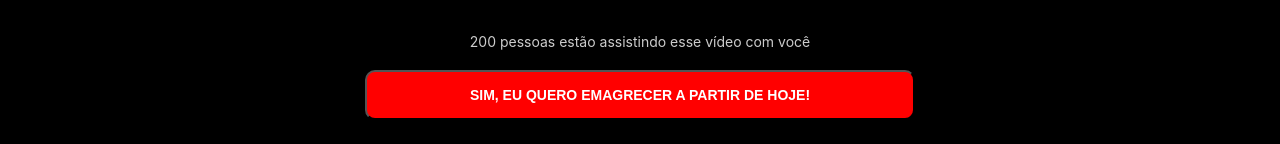
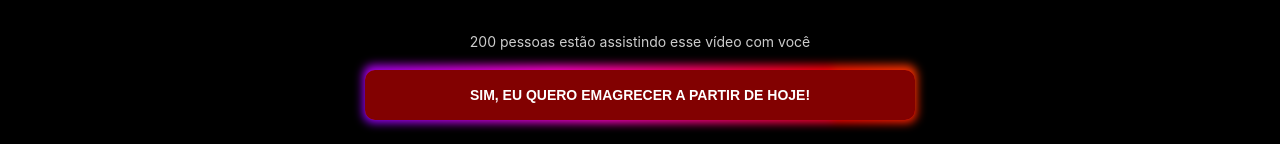
Before and after one commit to DjorgeSilva/marketing, a React (Create React App) app in the folder my-app/: page / in a window 1280 px wide. Shown: the part 808-952 px from the top of the page. Built offline with nearby package versions, Linux system fonts and the light colour scheme.

Commit message:
update button style

```diff
--- a/my-app/src/Components/Home/index.styles.ts
+++ b/my-app/src/Components/Home/index.styles.ts
@@ -133,7 +133,7 @@
 `;
 
 export const GenericButton = styled.button<ButtonPropType>`
-  height: 50px;
+  /*  height: 50px;
   background-color: red;
   color: #fff;
   font-weight: 800;
@@ -143,14 +143,101 @@
 
   display: flex;
   justify-content: center;
-  align-items: center;
+  align-items: center; */
 
   -webkit-user-select: none; /* Safari */
   -ms-user-select: none; /* IE 10 and IE 11 */
   user-select: none; /* Standard syntax */
 
-  &:hover {
+  /*   &:hover {
     background-color: rgb(255, 0, 0, 0.8);
+  }
+
+  @media (min-width: 0px) and (max-width: 549px) {
+    width: 90%;
+    font-size: 12px;
+  }
+
+  @media (min-width: 550px) {
+    font-size: 14px;
+    width: 550px;
+  } */
+
+  height: 50px;
+  border: none;
+  outline: none;
+  color: #fff;
+  cursor: pointer;
+  position: relative;
+  z-index: 0;
+  border-radius: 10px;
+
+  background: #ff0000;
+  font-weight: 800;
+  text-transform: uppercase;
+
+  &:before {
+    content: "";
+    background: linear-gradient(
+      45deg,
+      #ff0000,
+      #ff7300,
+      #fffb00,
+      #48ff00,
+      #00ffd5,
+      #002bff,
+      #7a00ff,
+      #ff00c8,
+      #ff0000
+    );
+    position: absolute;
+    top: -5px;
+    left: -2px;
+    background-size: 400%;
+    z-index: -1;
+    filter: blur(5px);
+    width: calc(100% + 4px);
+    height: calc(100% + 8px);
+    animation: glowing 20s linear infinite;
+    opacity: 0;
+    transition: opacity 0.3s ease-in-out;
+    border-radius: 10px;
+  }
+
+  &:active {
+    color: #000;
+  }
+
+  &:active:after {
+    background: transparent;
+  }
+
+  &:before {
+    opacity: 1;
+  }
+
+  &:after {
+    z-index: -1;
+    content: "";
+    position: absolute;
+    width: 100%;
+    height: 100%;
+    background-color: #820101;
+    left: 0;
+    top: 0;
+    border-radius: 10px;
+  }
+
+  @keyframes glowing {
+    0% {
+      background-position: 0 0;
+    }
+    50% {
+      background-position: 400% 0;
+    }
+    100% {
+      background-position: 0 0;
+    }
   }
 
   @media (min-width: 0px) and (max-width: 549px) {
```
